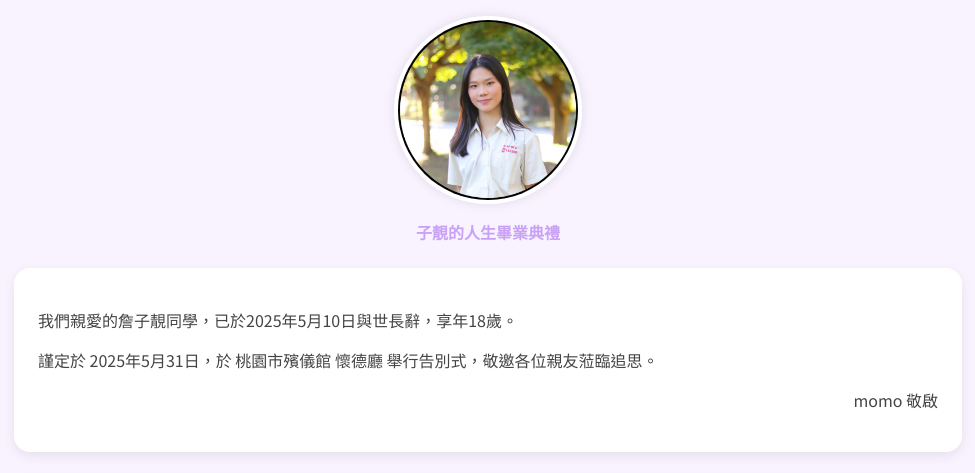
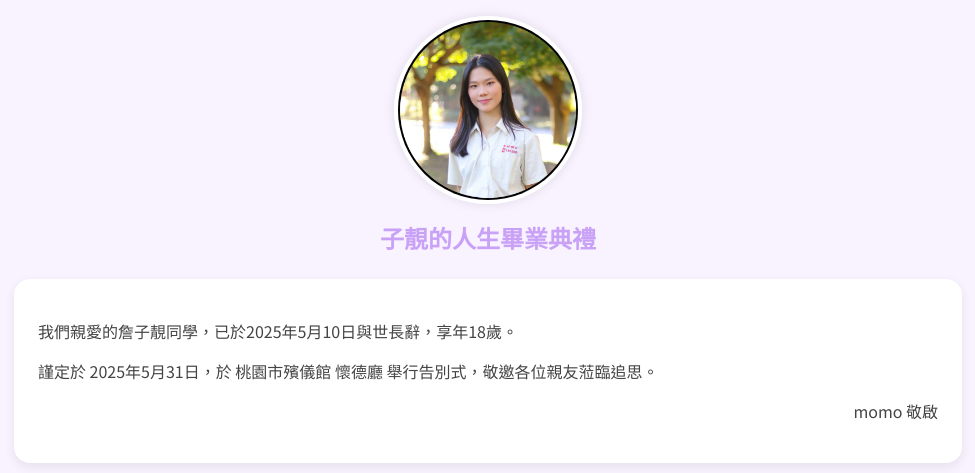
Before and after one commit to momo1230110/MOMO, a plain HTML site: page index.html in a window 1280 px wide. Shown: the top 473 px of the page, without its empty margins (152-1127 px from the left). Drawn offline with Linux system fonts and the light colour scheme.

Commit message:
Update index.html

```diff
--- a/index.html
+++ b/index.html
@@ -16,7 +16,7 @@
     h1 {
       text-align: center;
       color: #c9a2f7;
-      font-size: 1.0rem;
+      font-size: 1.5rem;
       margin-bottom: 1rem;
     }
     .photo-frame {
```
